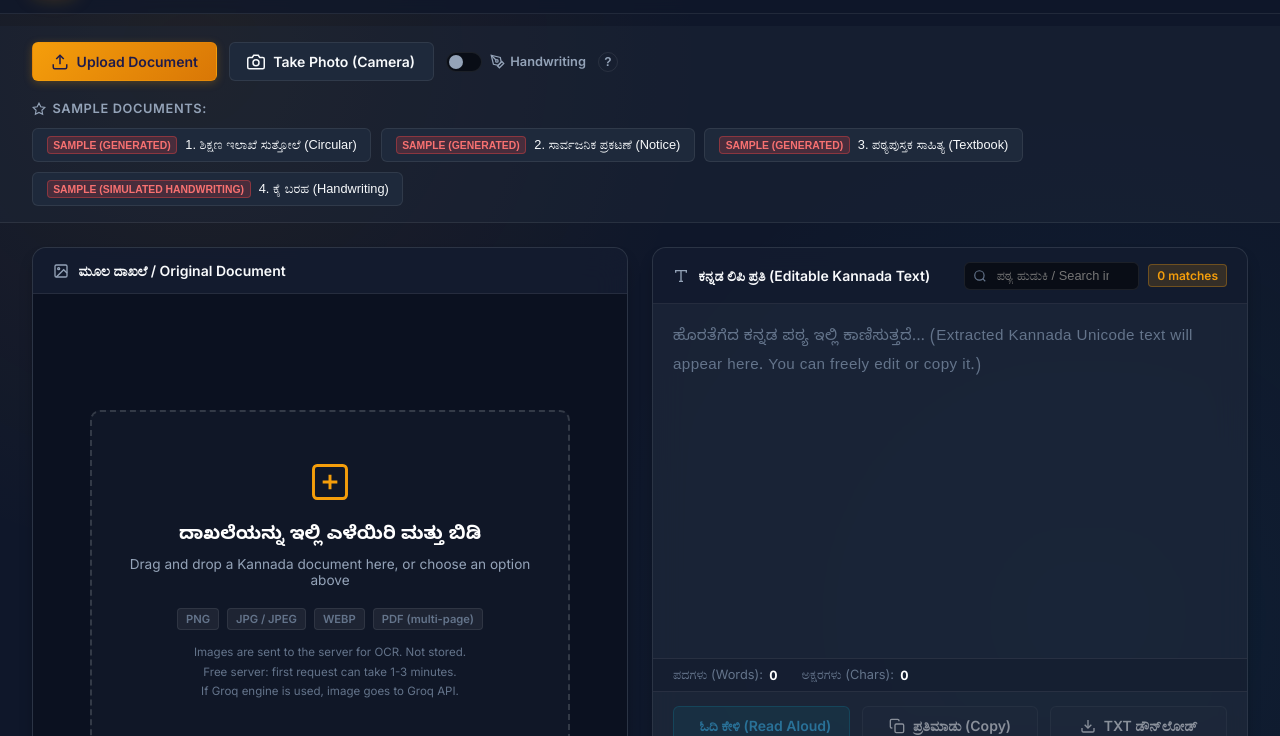
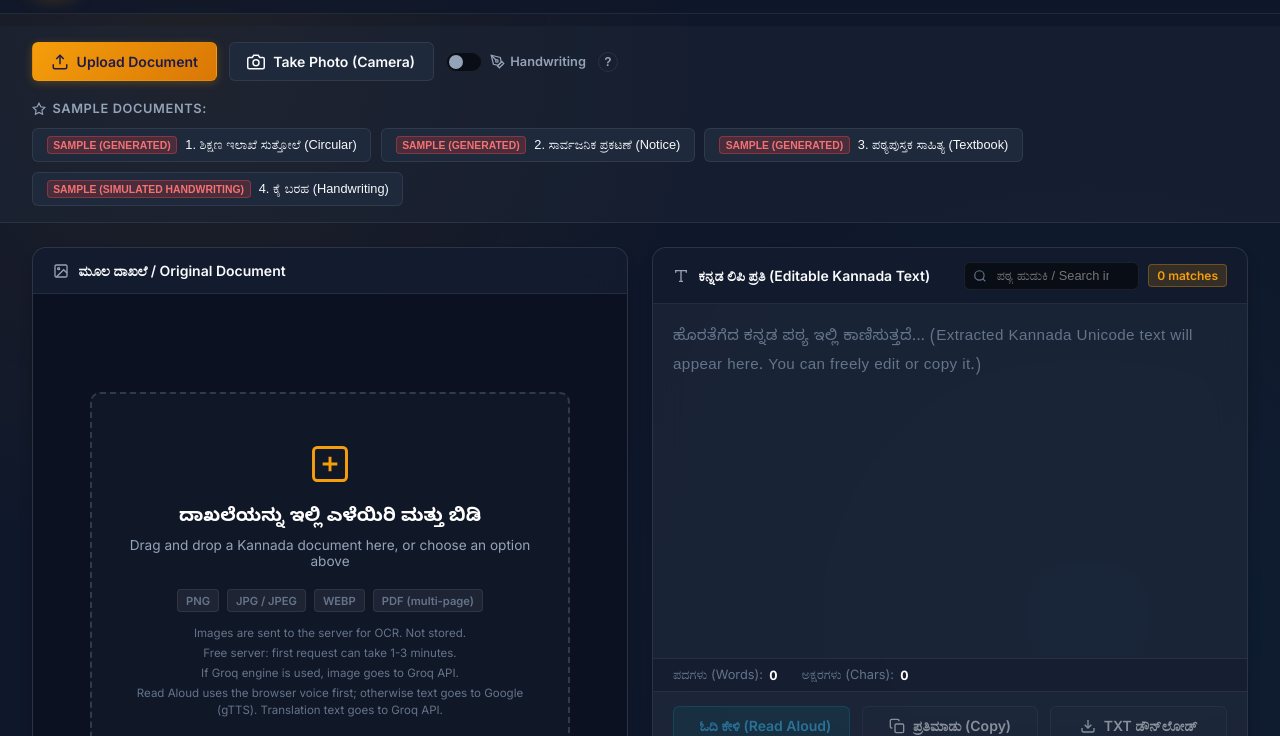
Before and after one commit to Ritika-Bhati-2266/Kannada-Text-Digitization, a website built with Vite: page frontend/index.html in a window 1280 px wide. Shown: the part 64-800 px from the top of the page. Built offline with nearby package versions, Linux system fonts and the light colour scheme; files whose address does not match are found by name.

Commit message:
ui: privacy note covers read-aloud and translation

```diff
--- a/frontend/index.html
+++ b/frontend/index.html
@@ -223,6 +223,7 @@
             <p>Images are sent to the server for OCR. Not stored.</p>
             <p>Free server: first request can take 1-3 minutes.</p>
             <p>If Groq engine is used, image goes to Groq API.</p>
+            <p>Read Aloud uses the browser voice first; otherwise text goes to Google (gTTS). Translation text goes to Groq API.</p>
           </div>
         </div>
 
```
